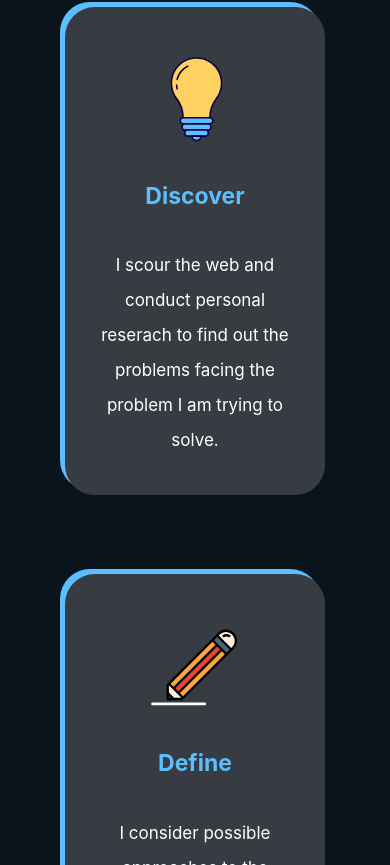
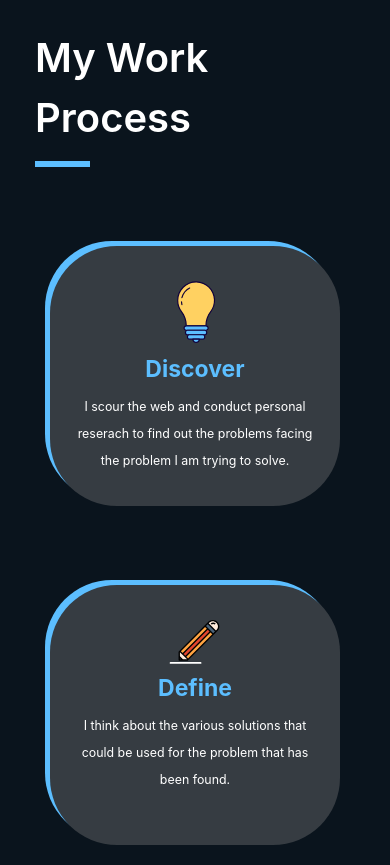
Before and after one commit to Itzadetunji/my-website, a Next.js app: page /about in a window 390 px wide. Shown: the part 3539-4404 px from the top of the page. Built offline with nearby package versions, Linux system fonts and the light colour scheme.

Commit message:
Chore: Completed workprocess for mobile ✅

```diff
--- a/pages/about.tsx
+++ b/pages/about.tsx
@@ -30,21 +30,29 @@ const about: NextPage = () => {
   const WorkProcessContents = [
     {
         iconpath: '/icons/lightbulb.svg',
+        width: '62.7px',
+        height: '65.21px',
         title: 'Discover',
         description: 'I scour the web and conduct personal reserach to find out the problems facing the problem I am trying to solve.'
     },
     {
         iconpath: '/icons/pencil.svg',
+        width: '51px',
+        height: '45.14px',
         title: 'Define',
-        description: 'I consider possible approaches to the problem that has been discovered.'
+        description: 'I think about the various solutions that could be used for the problem that has been found.'
     },
     {
         iconpath: '/icons/ponder.svg',
+        width: '53px',
+        height: '53px',
         title: 'Ponder',
         description: "I test answers in a real-world situation to determine whether they fit exactly, and if they don't, I reconsider my strategy."
     },
     {
         iconpath: '/icons/implement.png',
+        width: '66px',
+        height: '66px',
         title: 'Implement',
         description: "After going through all the steps, I get into the zone 👨🏿‍💻and deliver quality and scalable applications."
     },
@@ -81,8 +89,12 @@ const about: NextPage = () => {
           <div>
             {ServiceCardContents.map((service, index) => <ServiceCard iconpath={service.iconpath} title={service.title} description={service.description} key={index}/>)}
           </div>
+          <div className='mt-[100px]'>
+            <p className='text-white font-[600] text-[40px]'>My Work Process</p>
+            <hr className='light-blue border-[3px] w-[55px] mt-[13px]'/>
+          </div>
           <div>
-            {WorkProcessContents.map((process, index) => <WorkProcess iconpath={process.iconpath} title={process.title} description={process.description} key={index}/>)}
+            {WorkProcessContents.map((process, index) => <WorkProcess iconpath={process.iconpath} title={process.title} description={process.description} width={process.width} height={process.height} key={index}/>)}
           </div>
         </div>
       </div>
--- a/pages/components/WorkProcess.tsx
+++ b/pages/components/WorkProcess.tsx
@@ -3,22 +3,24 @@ import React from 'react'
 
 interface cardProps {
   iconpath: string,
+  width: string,
+  height: string,
   title: string,
   description: string
 }
 
 const servicecontent = 1;
 
-const ServiceCard: React.FC<cardProps> = ({iconpath, title, description}) => {
+const WorkProcess: React.FC<cardProps> = ({iconpath, width, height, title, description}) => {
   return (
-    <div className='grey w-[260px] rounded-[30px] mx-auto drop-shadow duration-500 ease-in delay-[10ms]'>
-      <div className='flex flex-col mt-[79px]'>
-        <img src={iconpath} alt="" className='w-[90px] h-[90px] items-center justify-center mx-auto mt-[47px]'/>
-        <p className='text-center text-white pt-[35px] font-bold light-blue-text text-[23px]'>{title}</p>
-        <p className='text-center text-white mx-[27px] pt-[35px] pb-[37px] text-[17px] leading-[35px]'>{description}</p>
+    <div className='grey w-[290px] h-[260px] mt-[79px] rounded-[67px] mx-auto drop-shadow duration-500 ease-in delay-[10ms]'>
+      <div className='flex flex-col py-[10px]'>
+        <img src={iconpath} alt="" className={`w-[${width}] h-[${height}] items-center justify-center mx-auto mt-[23px]`}/>
+        <p className='text-center text-white pt-[7px] font-bold light-blue-text text-[23px]'>{title}</p>
+        <p className='text-center text-white mx-[22px] pt-[7px] pb-[37px] text-[12.4px] leading-[27px]'>{description}</p>
       </div>
     </div>
   )
 }
 
-export default ServiceCard
+export default WorkProcess
```
Also changed, not shown: public/icons/implement.png.
